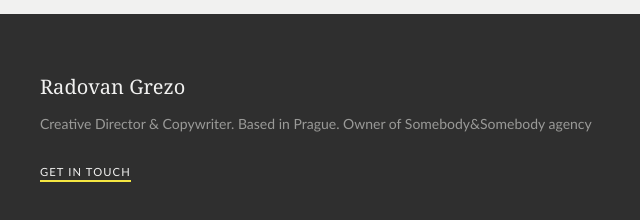
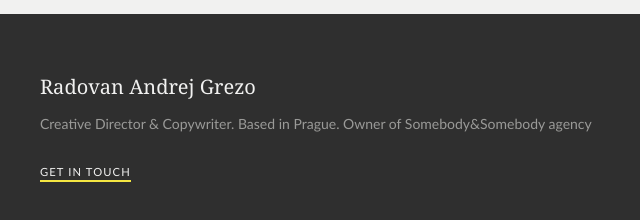
Before and after one commit to radovangrezo/radovangrezo.com-portfolio, a plain HTML site: page site/archive.html in a window 1280 px wide. Shown: the part 6147-6367 px from the top of the page, 0-640 px from the left. Drawn offline with Linux system fonts and the light colour scheme.

Commit message:
Update footer name to Radovan Andrej Grezo across all pages

```diff
--- a/site/archive.html
+++ b/site/archive.html
@@ -51,7 +51,7 @@
   </main>
   <footer class="site-footer">
     <div class="footer-inner">
-      <p class="footer-name">Radovan Grezo</p>
+      <p class="footer-name">Radovan Andrej Grezo</p>
       <p class="footer-bio">Creative Director &amp; Copywriter. Based in Prague. Owner of Somebody&amp;Somebody agency</p>
       <p class="footer-contact"><a href="contact.html">Get in touch</a></p>
     </div>
```
Also changed, not shown: site/bloom-robbins.html (+1 -1 lines), site/contact.html (+1 -1 lines), site/dedoles.html (+1 -1 lines), site/footshop.html (+1 -1 lines), site/index.html (+1 -1 lines), site/league-against-cancer.html (+1 -1 lines), site/mana.html (+1 -1 lines), site/raiffeisen.html (+1 -1 lines), site/resume.html (+1 -1 lines), site/telekom.html (+1 -1 lines), site/tmobile.html (+1 -1 lines), site/unicef.html (+1 -1 lines), site/zuno.html (+1 -1 lines).
